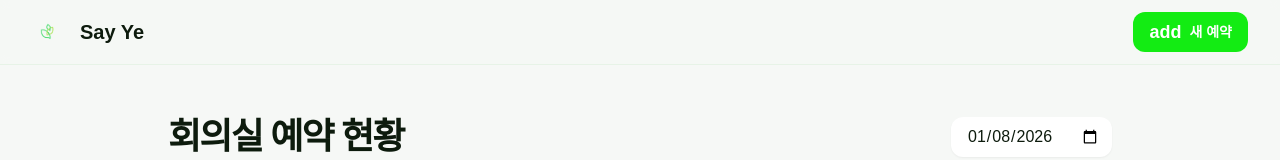
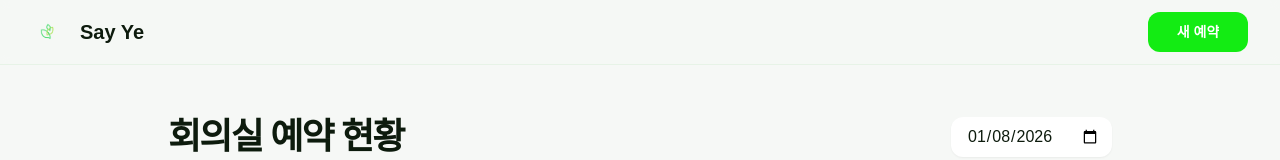
Before and after one commit to SeSAC-Reservation22222/SAYYE-Front, a Next.js app: page /rooms in a window 1280 px wide. Shown: the top 160 px of the page. Built offline with nearby package versions, Linux system fonts and the light colour scheme; no server answers.

Commit message:
예약하기 버튼 수정

```diff
--- a/app/rooms/page.tsx
+++ b/app/rooms/page.tsx
@@ -90,7 +90,6 @@ export default function RoomsPage() {
               href="/rooms/select"
               className="flex items-center justify-center gap-2 min-w-[100px] h-10 px-4 bg-primary text-white text-sm font-bold rounded-lg hover:bg-opacity-90 transition-all"
             >
-              <span className="material-symbols-outlined !text-[18px]">add</span>
               <span className="truncate">새 예약</span>
             </Link>
           </div>
```
